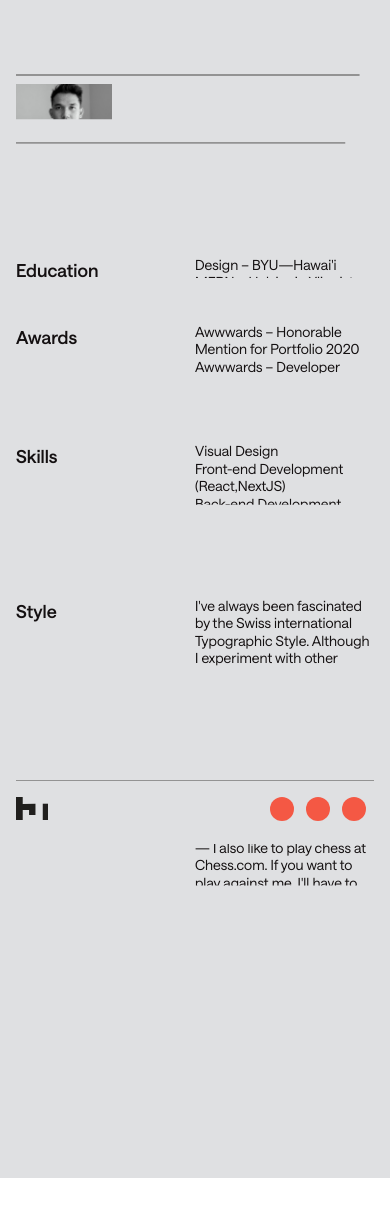
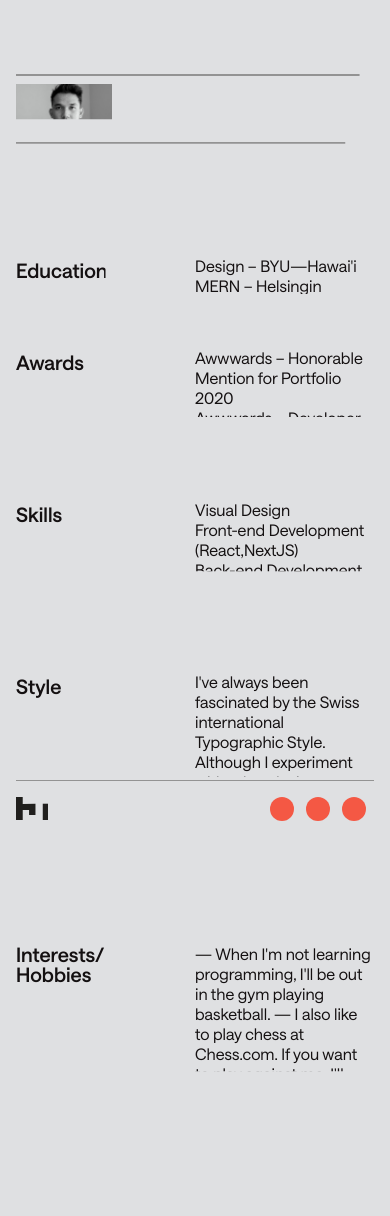
Before and after one commit to jaydesigns/offline-hopefully, a Next.js app: page /bio in a window 390 px wide. Shown: the top 1216 px of the page. Before the commit the page ends 1178 px from the top, so only its background shows below. Built offline with nearby package versions, Linux system fonts and the light colour scheme.

Commit message:
larger text for mobile

```diff
--- a/components/introduction.js
+++ b/components/introduction.js
@@ -102,7 +102,7 @@ const Intro = ({app}) => {
             .set(heading1container.current,{translateY:0})
             .set(heading2container.current,{translateY:"-66.66%"})
             marquee.current = gsap.timeline({repeat:-1})
-            .to(heading1container.current,{translateY:"-33.33%",ease:"power3.inOut",duration:1.2,delay:8.5})
+            .to(heading1container.current,{translateY:"-33.33%",ease:"power3.inOut",duration:1.2,delay:3.5})
             .to(heading2container.current,{translateY:"-33.33%",ease:"power3.inOut",duration:1.2},"-=1.05")
             .to(ampersandContainer.current,{translateY:"-33.33%",ease:"power3.inOut",duration:1.2},"-=1.05")
             .to(heading1container.current,{translateY:"-66.66%",ease:"power3.inOut",duration:1.2},"+=6")
--- a/components/menuHeader.js
+++ b/components/menuHeader.js
@@ -46,7 +46,7 @@ const HeaderMenu = () => {
     const handleRouteChange = (e)=>{
         e.preventDefault()
         const tg = e.target.closest('a').getAttribute('href')
-        gsap.to('.contentContainer',{clipPath:"inset(0 100% 0 0)",ease:"power3.inOut",duration:1})
+        // gsap.to('.contentContainer',{clipPath:"inset(0 100% 0 0)",ease:"power3.inOut",duration:1})
         outro.reverse().then(()=>router.push(tg))
     }
 
--- a/components/pwaFeature.js
+++ b/components/pwaFeature.js
@@ -18,18 +18,18 @@ const FeatureDescription = (props) => {
         <div ref={props.featureText} className="relative md:absolute md:bottom-32 w-full md:w-1/4 pr-6 h-1/3 md:h-1/4 text-white pb-2 mix-blend-exclusion">
             <div className="ft-clip absolute flex flex-col gap-4" data-name="offline">
                 <h2 className="featureText lined text-XL md:text-4xl font-medium tracking-tight">{props.obj.offline.title}</h2>
-                <p className="featureDescription lined md:pl-0">{props.obj.offline.desc}</p>
+                <p className="featureDescription lined md:pl-0 text-lg md:text-base">{props.obj.offline.desc}</p>
 
             </div>
             <div className="ft-clip absolute flex flex-col gap-4" data-name="flexible">
                 <h2 className="featureText lined text-XL md:text-4xl font-medium tracking-tight">{props.obj.flexible.title}</h2>
-                <p className="featureDescription lined md:pl-0">{props.obj.flexible.desc}</p>
+                <p className="featureDescription lined md:pl-0 text-lg md:text-base">{props.obj.flexible.desc}</p>
 
             </div>
             <div className="ft-clip absolute flex flex-col h-full justify-between" data-name="installable">
                 <div className=" flex flex-col gap-4">
                     <h2 className="featureText lined text-XL md:text-4xl font-medium tracking-tight">{props.obj.installable.title}</h2>
-                    <p className="featureDescription lined md:pl-0">{props.obj.installable.desc}</p>
+                    <p className="featureDescription lined md:pl-0 text-lg md:text-base">{props.obj.installable.desc}</p>
                     <div className="z-50 overflow-hidden relative"><div className="cta"><InstallPWA text={"Try it"} /></div></div>
                 </div>
             </div>
--- a/pages/bio.tsx
+++ b/pages/bio.tsx
@@ -50,24 +50,24 @@ const Bio = () => {
                 <div className="bio flex flex-col gap-8 pt-28">
                     <div className="grid grid-cols-4 md:grid-cols-12">
                         <h4 className="clip hidden md:block">01</h4>
-                        <h2 className="clip font-semibold text-lg md:text-3xl col-start-1 md:col-start-5 md:col-span-3">Education</h2>
+                        <h2 className="clip font-semibold text-xl md:text-3xl col-start-1 md:col-start-5 md:col-span-3">Education</h2>
                         <ul className='clip col-start-3 md:col-start-9 col-span-3'>
-                            <li className="text-sm leading-tight">Design &ndash; BYU&mdash;Hawai&apos;i</li>
-                            <li className="text-sm leading-tight">MERN &ndash; Helsingin Yliopisto</li>
+                            <li className="text-[16px] md:text-sm leading-tight">Design &ndash; BYU&mdash;Hawai&apos;i</li>
+                            <li className="text-[16px] md:text-sm leading-tight">MERN &ndash; Helsingin Yliopisto</li>
                         </ul>
                     </div>
                     <div className="grid grid-cols-4 md:grid-cols-12">
                         <h4 className="clip hidden md:block">02</h4>
-                        <h2 className="clip font-semibold text-lg md:text-3xl col-start-1 md:col-start-5 md:col-span-3">Awards</h2>
+                        <h2 className="clip font-semibold text-xl md:text-3xl col-start-1 md:col-start-5 md:col-span-3">Awards</h2>
                         <div className='clip col-start-3 md:col-start-9 col-span-3'>
-                            <p className="text-sm leading-tight">Awwwards &ndash; Honorable Mention for Portfolio 2020</p>
-                            <p className="text-sm leading-tight">Awwwards &ndash; Developer Excellence - for Portfolio 2020</p>
+                            <p className="text-[16px] md:text-sm leading-tight">Awwwards &ndash; Honorable Mention for Portfolio 2020</p>
+                            <p className="text-[16px] md:text-sm leading-tight">Awwwards &ndash; Developer Excellence - for Portfolio 2020</p>
                         </div>
                     </div>
                     <div className="grid grid-cols-4 md:grid-cols-12">
                         <h4 className="clip hidden md:block">03</h4>
-                        <h2 className="clip font-semibold text-lg md:text-3xl col-start-1 md:col-start-5 md:col-span-3">Skills</h2>
-                        <ul className="clip text-sm leading-tight col-start-3 md:col-start-9 col-span-3">
+                        <h2 className="clip font-semibold text-xl md:text-3xl col-start-1 md:col-start-5 md:col-span-3">Skills</h2>
+                        <ul className="clip text-[16px] md:text-sm leading-tight col-start-3 md:col-start-9 col-span-3">
                             <li>Visual Design</li>
                             <li>Front-end Development &#40;React,NextJS&#41;</li>
                             <li>Back-end Development &#40;ExpressJS,NoSQL&#41;</li>
@@ -77,15 +77,15 @@ const Bio = () => {
                     </div>
                     <div className="grid grid-cols-4 md:grid-cols-12">
                         <h4 className="clip hidden md:block">04</h4>
-                        <h2 className="clip font-semibold text-lg md:text-3xl col-start-1 md:col-start-5 md:col-span-3">Style</h2>
-                        <ul className="clip text-sm leading-tight col-start-3 md:col-start-9 col-span-3">
+                        <h2 className="clip font-semibold text-xl md:text-3xl col-start-1 md:col-start-5 md:col-span-3">Style</h2>
+                        <ul className="clip text-[16px] md:text-sm leading-tight col-start-3 md:col-start-9 col-span-3">
                             <li>I&apos;ve always been fascinated by the Swiss international Typographic Style. Although I experiment with other design aesthetics, the objectivity and no-nonsense approach of the Swiss design made me learn more about it and its proponents.</li>
                         </ul>
                     </div>
                     <div className="grid grid-cols-4 md:grid-cols-12">
                         <h4 className="clip hidden md:block">05</h4>
-                        <h2 className="clip font-semibold text-lg leading-[1] md:text-3xl col-start-1 md:col-start-5 md:col-span-3">Interests/<br></br>Hobbies</h2>
-                        <ul className="clip text-sm leading-tight col-start-3 md:col-start-9 col-span-3">
+                        <h2 className="clip font-semibold text-xl leading-[1] md:text-3xl col-start-1 md:col-start-5 md:col-span-3">Interests/<br></br>Hobbies</h2>
+                        <ul className="clip text-[16px] md:text-sm leading-tight col-start-3 md:col-start-9 col-span-3">
                             <li>&mdash; When I&apos;m not learning programming, I&apos;ll be out in the gym playing basketball.
                                 &mdash; I also like to play chess at Chess.com. If you want to play against me, I&apos;ll have to warn you tho I have a 687 ELO rating.
                                 &mdash; When I was in Hawaii, I like to go surfing.
--- a/pages/credits.js
+++ b/pages/credits.js
@@ -41,7 +41,7 @@ const Credits = () =>{
                 </div>
                 <div className="grow flex flex-col justify-between mb-20">
                     <div className="grid grid-cols-4 md:grid-cols-12 grid-rows-[auto_200px_auto] py-4 gap-4">
-                        <div className="flex flex-col col-start-2 col-span-3 md:col-start-9 md:col-span-4">
+                        <div className="flex flex-col col-start-2 col-span-3 md:col-start-9 md:col-span-4 text-lg md:text-base">
                             <p className="lined">Designed & Developed &mdash; Jay Indino</p>
                             <p className="lined">Programming Language &mdash; JavaScript</p>
                             <p className="lined">CMS &mdash; Hygraph&trade;</p>
@@ -60,7 +60,7 @@ const Credits = () =>{
                             sizes="(min-width:768px) 100vw, 100vw"/>
                         </div>
                         <div className="row-start-3 col-start-1 col-span-4 md:col-start-5">
-                            <p className="lined">Try this optical illusion that I learned when I was younger. All you have to do is look at the center of the image and hold it for 30 seconds. And then move the cursor over the image or tap it to see what it is.</p><br></br><p className="lined"> Is it a colored image or a black and white one? Pretty cool huh!</p>
+                            <p className="lined text-lg md:text-base">Try this optical illusion that I learned when I was younger. All you have to do is look at the center of the image and hold it for 30 seconds. And then move the cursor over the image or tap it to see what it is.</p><br></br><p className="lined"> Is it a colored image or a black and white one? Pretty cool huh!</p>
                         </div>
                     </div>
                 </div>
```
Also changed, not shown: components/workGallery.js (+5 -5 lines), pages/posts/[slug].js (+7 -6 lines).
